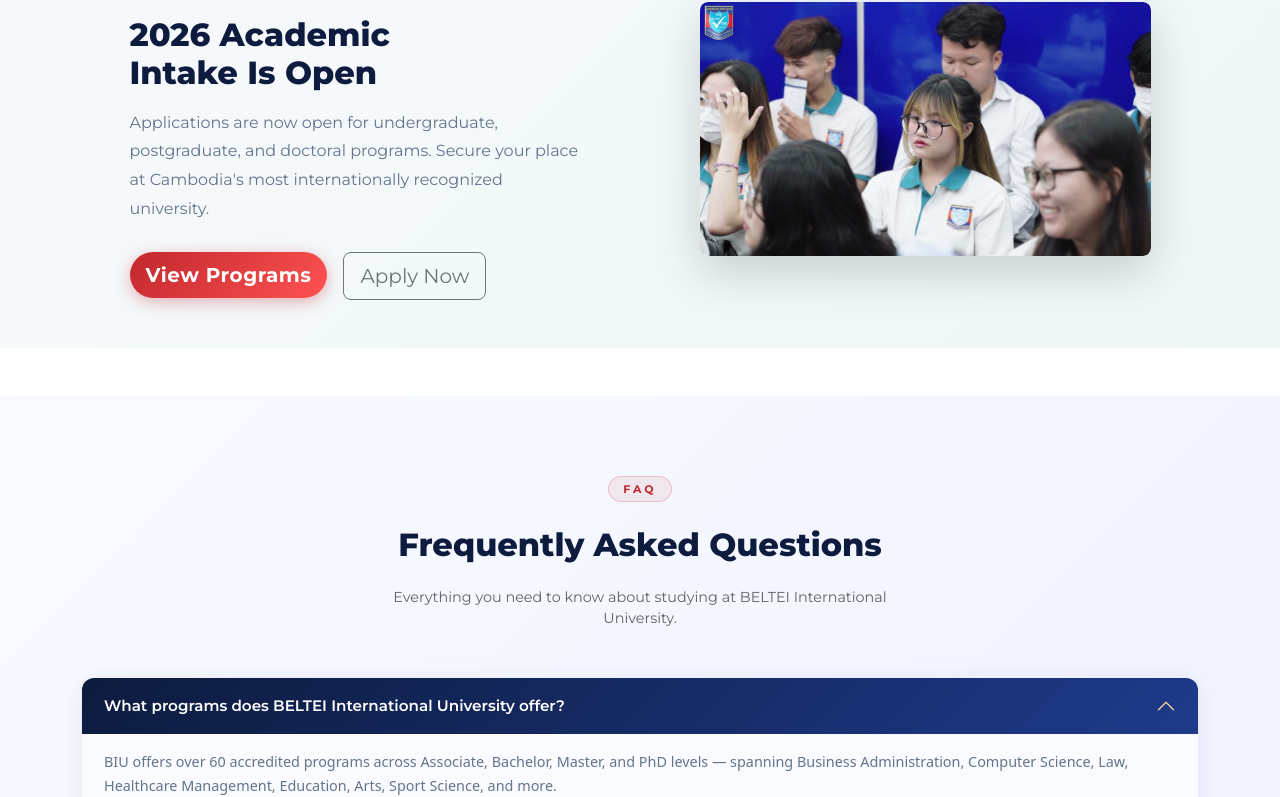
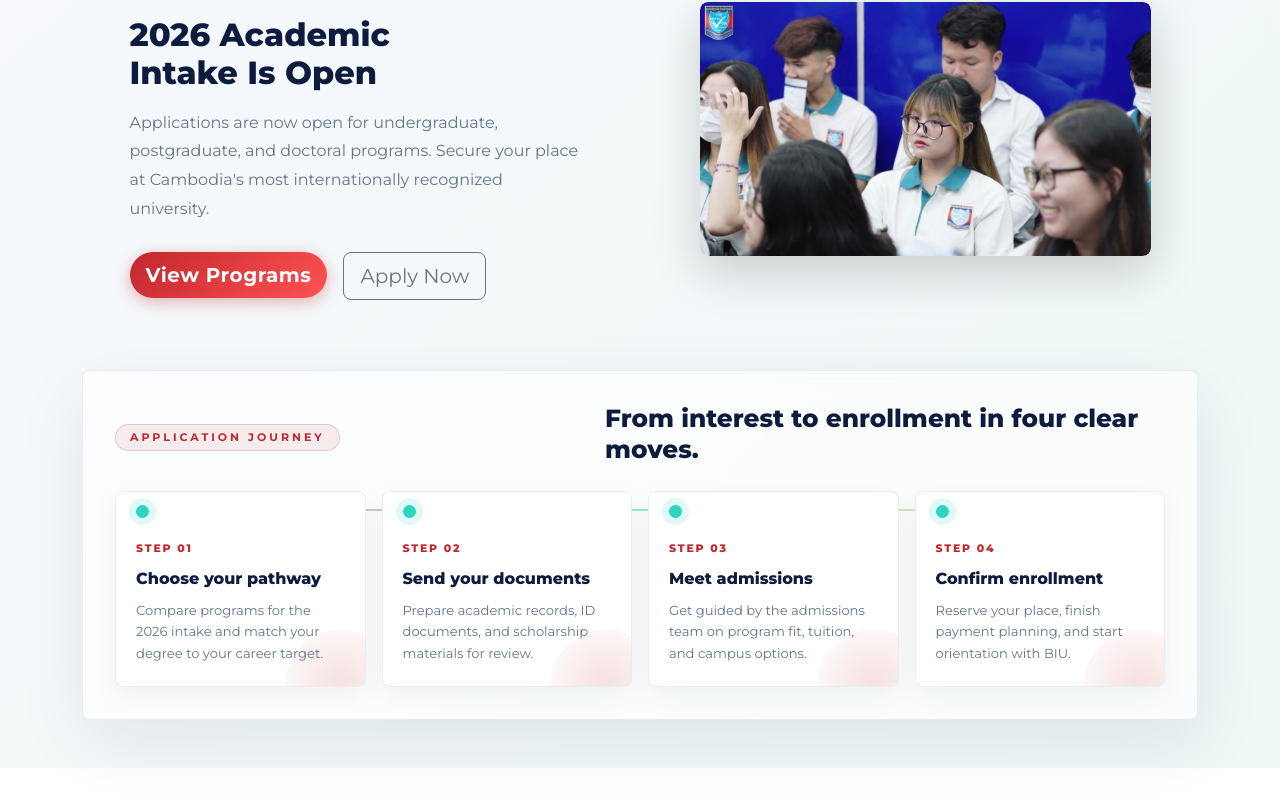
Before and after one commit to LyhengLT/react-university-website, a React (Create React App) app: page / in a window 1280 px wide. Shown: the part 2000-2797 px from the top of the page. Built offline with nearby package versions, Linux system fonts and the light colour scheme.

Commit message:
Add admissions journey polish

```diff
--- a/src/App.css
+++ b/src/App.css
@@ -336,6 +336,26 @@
     bottom: 14px;
   }
 }
+
+@media (prefers-reduced-motion: reduce) {
+  *,
+  *::before,
+  *::after {
+    animation-duration: 0.001ms !important;
+    animation-iteration-count: 1 !important;
+    scroll-behavior: auto !important;
+    transition-duration: 0.001ms !important;
+  }
+
+  .reveal,
+  .reveal-left,
+  .reveal-right,
+  .reveal-up,
+  .reveal-scale {
+    opacity: 1 !important;
+    transform: none !important;
+  }
+}
 .icon-float.delay-icon-2 { animation-delay: 0.6s; }
 .icon-float.delay-icon-3 { animation-delay: 1.2s; }
 
--- a/src/pages/Home/Home.css
+++ b/src/pages/Home/Home.css
@@ -374,6 +374,116 @@
     line-height: 1.2;
 }
 
+.application-journey {
+    margin-top: 70px;
+    padding: 32px;
+    border: 1px solid rgba(13,27,62,0.08);
+    border-radius: var(--card-radius);
+    background: rgba(255,255,255,0.72);
+    box-shadow: 0 22px 70px rgba(13,27,62,0.08);
+    backdrop-filter: blur(18px);
+}
+
+.journey-heading {
+    display: flex;
+    align-items: flex-end;
+    justify-content: space-between;
+    gap: 24px;
+    margin-bottom: 26px;
+}
+
+.journey-heading h3 {
+    max-width: 560px;
+    color: var(--navy);
+    font-size: 1.55rem;
+    font-weight: 800;
+    line-height: 1.25;
+    margin: 0;
+}
+
+.journey-track {
+    position: relative;
+    display: grid;
+    grid-template-columns: repeat(4, minmax(0, 1fr));
+    gap: 16px;
+}
+
+.journey-track::before {
+    content: '';
+    position: absolute;
+    top: 18px;
+    left: 7%;
+    right: 7%;
+    height: 2px;
+    background: linear-gradient(90deg, rgba(193,39,45,0.34), rgba(45,212,191,0.52), rgba(245,166,35,0.32));
+}
+
+.journey-step {
+    position: relative;
+    min-height: 196px;
+    padding: 48px 20px 20px;
+    overflow: hidden;
+    border: 1px solid rgba(13,27,62,0.08);
+    border-radius: var(--card-radius);
+    background: #ffffff;
+    box-shadow: 0 10px 28px rgba(13,27,62,0.06);
+    transition: transform 0.3s ease, box-shadow 0.3s ease, border-color 0.3s ease;
+}
+
+.journey-step::before {
+    content: '';
+    position: absolute;
+    top: 13px;
+    left: 20px;
+    width: 13px;
+    height: 13px;
+    border-radius: 50%;
+    background: #2dd4bf;
+    box-shadow: 0 0 0 7px rgba(45,212,191,0.14);
+    z-index: 1;
+}
+
+.journey-step::after {
+    content: '';
+    position: absolute;
+    inset: auto -30px -54px auto;
+    width: 110px;
+    height: 110px;
+    border-radius: 50%;
+    background: radial-gradient(circle, rgba(193,39,45,0.14), rgba(193,39,45,0));
+}
+
+.journey-step:hover {
+    transform: translateY(-8px);
+    border-color: rgba(45,212,191,0.34);
+    box-shadow: 0 18px 45px rgba(13,27,62,0.11);
+}
+
+.journey-step span {
+    display: block;
+    margin-bottom: 12px;
+    color: var(--crimson);
+    font-size: 0.68rem;
+    font-weight: 800;
+    letter-spacing: 1.8px;
+    text-transform: uppercase;
+}
+
+.journey-step h4 {
+    color: var(--navy);
+    font-size: 1rem;
+    font-weight: 800;
+    line-height: 1.35;
+    margin-bottom: 10px;
+}
+
+.journey-step p {
+    color: var(--text-muted);
+    font-size: 0.82rem;
+    line-height: 1.65;
+    margin: 0;
+}
+
 /* Blog section */
 .blog-section {
     background-image: linear-gradient(135deg, rgba(8,18,42,0.92) 0%, rgba(17,78,91,0.72) 100%), url(../../utils/images/blog-section-img.jpg);
@@ -418,6 +528,18 @@
         grid-template-columns: 1fr;
         width: min(100%, 560px);
         margin-top: 44px;
+    }
+
+    .journey-heading {
+        display: block;
+    }
+
+    .journey-track {
+        grid-template-columns: repeat(2, minmax(0, 1fr));
+    }
+
+    .journey-track::before {
+        display: none;
     }
 }
 
@@ -501,4 +623,22 @@
         min-height: 230px;
         padding: 22px;
     }
+
+    .application-journey {
+        margin-top: 42px;
+        padding: 22px;
+    }
+
+    .journey-heading h3 {
+        font-size: 1.25rem;
+    }
+
+    .journey-track {
+        grid-template-columns: 1fr;
+    }
+
+    .journey-step {
+        min-height: auto;
+        padding: 42px 18px 18px;
+    }
 }
--- a/src/pages/Home/Home.jsx
+++ b/src/pages/Home/Home.jsx
@@ -66,6 +66,29 @@
     },
 ];
 
+const getApplicationSteps = (intakeYear) => [
+    {
+        label: 'Step 01',
+        title: 'Choose your pathway',
+        text: `Compare programs for the ${intakeYear} intake and match your degree to your career target.`,
+    },
+    {
+        label: 'Step 02',
+        title: 'Send your documents',
+        text: 'Prepare academic records, ID documents, and scholarship materials for review.',
+    },
+    {
+        label: 'Step 03',
+        title: 'Meet admissions',
+        text: 'Get guided by the admissions team on program fit, tuition, and campus options.',
+    },
+    {
+        label: 'Step 04',
+        title: 'Confirm enrollment',
+        text: 'Reserve your place, finish payment planning, and start orientation with BIU.',
+    },
+];
+
 function StatCounter({ value, suffix, label }) {
     const [count, ref] = useCountUp(value, 1800);
     return (
@@ -97,6 +120,7 @@
   const siteDates = getSiteDateInfo();
   const stats = getStats(siteDates.yearsOfExcellence);
   const campusSignals = getCampusSignals(siteDates);
+  const applicationSteps = getApplicationSteps(siteDates.intakeYear);
 
   return (
     <div className='home-page'>
@@ -202,6 +226,22 @@
                         </div>
                     </div>
                 </div>
+
+                <div className='application-journey reveal reveal-up'>
+                    <div className='journey-heading'>
+                        <span className='section-label'>Application Journey</span>
+                        <h3>From interest to enrollment in four clear moves.</h3>
+                    </div>
+                    <div className='journey-track'>
+                        {applicationSteps.map((step, index) => (
+                            <article key={step.label} className={`journey-step delay-${index + 1}`}>
+                                <span>{step.label}</span>
+                                <h4>{step.title}</h4>
+                                <p>{step.text}</p>
+                            </article>
+                        ))}
+                    </div>
+                </div>
             </div>
         </div>
 
```
